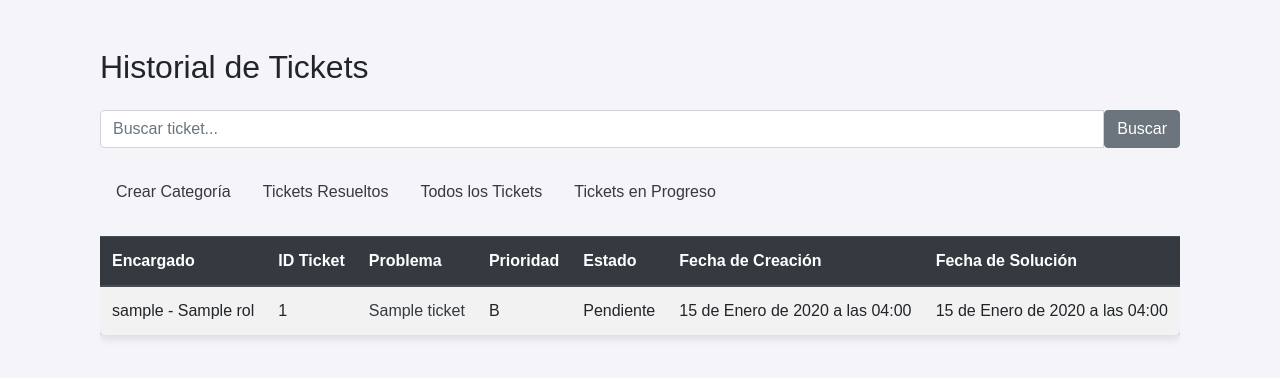
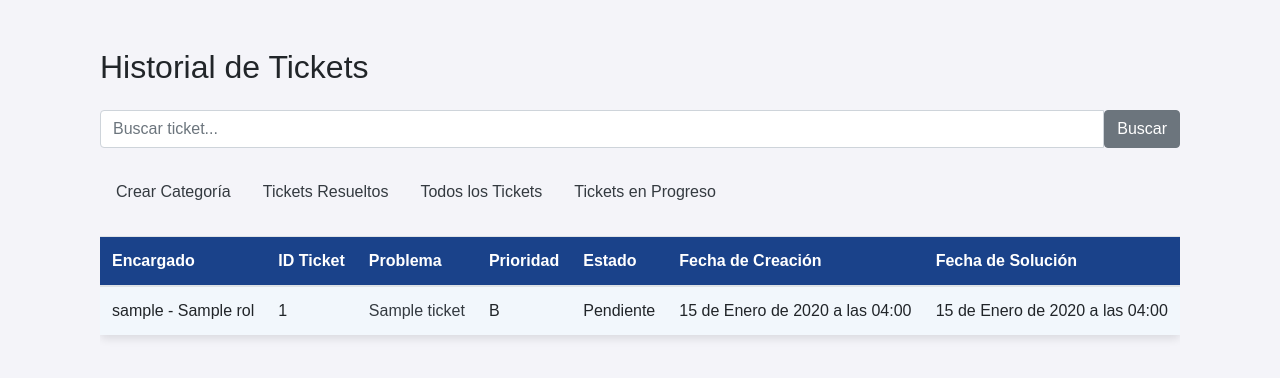
Before and after one commit to Gamajeda/Gestion, a Django app: page /all/ in a window 1280 px wide. Shown: the part 56-434 px from the top of the page. Run offline with Django 5.2, Linux system fonts and the light colour scheme; a user stored in the database is signed in; tables that the repository leaves empty hold one stand-in row (values such as "Sample post"); some libraries are stand-ins or nearby versions.

```diff
--- a/login/templates/inicio.html
+++ b/login/templates/inicio.html
@@ -45,7 +45,8 @@
         {% endif %}
     <div class="table-responsive">
         <table class="table table-striped table-hover">
-            <thead class="thead-dark">
+            <!-- Cambiar la clase thead-dark a thead-blue -->
+            <thead class="thead-blue">
                 <tr>
                     <th>Encargado</th>
                     <th>ID Ticket</th>
@@ -123,5 +124,23 @@
     .text-decoration-none:hover {
         text-decoration: underline !important;
     }
+
+    /* Cambios para el color de la tabla azul */
+    .thead-blue {
+        background-color: #1A428A;
+        color: white;
+    }
+
+    .thead-blue th {
+        color: white;
+    }
+
+    .table-striped tbody tr:nth-of-type(odd) {
+        background-color: #f2f7fc; /* Fondo azul claro para filas impares */
+    }
+
+    .table-hover tbody tr:hover {
+        background-color: #d6e4f1; /* Fondo azul más claro al pasar el ratón */
+    }
 </style>
 {% endblock %}
```
